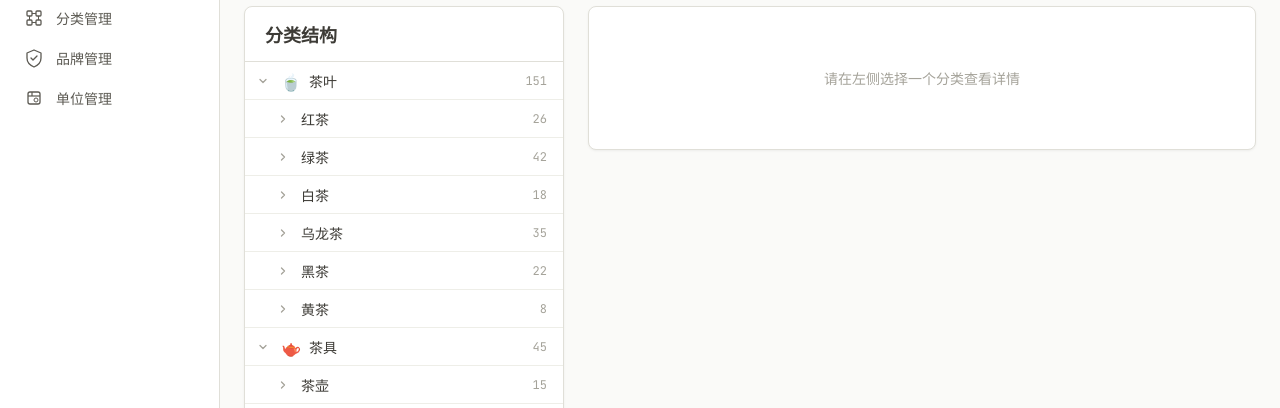
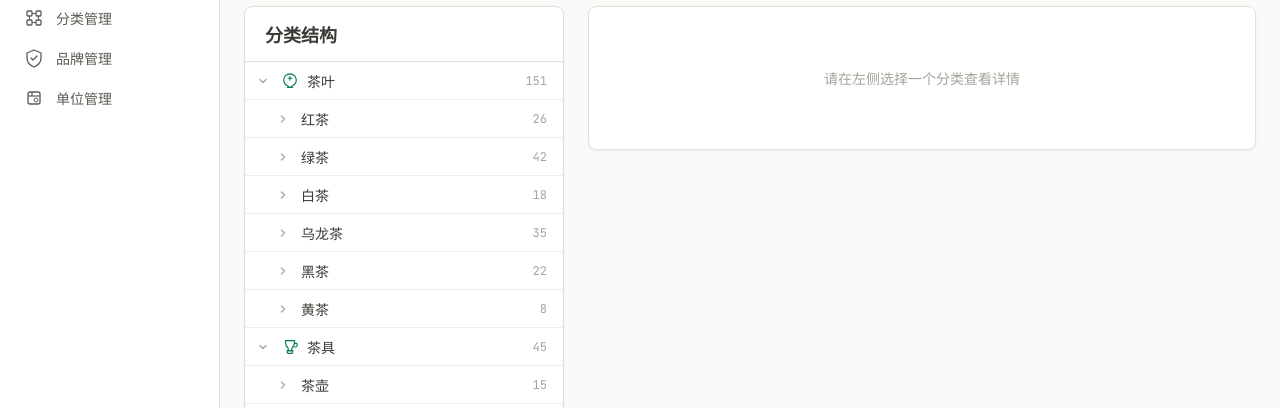
Before and after one commit to zsdxtw/dcbztea-buddy, a React (Vite) app: page /product/product-category in a window 1280 px wide. Shown: the part 327-735 px from the top of the page. Built offline with nearby package versions, Linux system fonts and the light colour scheme.

Commit message:
feat: 拉取并理解项目文件
Co-authored-by: traeagent <traeagent@users.noreply.github.com>

```diff
--- a/src/pages/product/ProductCategory.tsx
+++ b/src/pages/product/ProductCategory.tsx
@@ -11,17 +11,31 @@ import type { StatCardData } from '../../types';
 interface CategoryNode {
   id: string;
   name: string;
-  icon?: string;
+  icon?: React.ReactNode;
   sort: number;
   active: boolean;
   productCount: number;
   children?: CategoryNode[];
 }
 
+/* ── 一级分类图标（与侧边栏菜单图标风格一致，不重复） ── */
+const TeaCategoryIcon = () => (
+  <svg viewBox="0 0 20 20" fill="none"><path d="M10 2C6 2 3 5 3 9c0 3 2 5.5 5 6.5V17h4v-1.5c3-1 5-3.5 5-6.5 0-4-3-7-7-7z" stroke="currentColor" strokeWidth="1.3" strokeLinejoin="round"/><path d="M7 17h6" stroke="currentColor" strokeWidth="1.3" strokeLinecap="round"/><path d="M10 5v4M8 7h4" stroke="currentColor" strokeWidth="1.2" strokeLinecap="round"/></svg>
+);
+const TeawareCategoryIcon = () => (
+  <svg viewBox="0 0 20 20" fill="none"><path d="M5 3h10v2a8 8 0 01-3 6.3V14H8v-2.7A8 8 0 015 5V3z" stroke="currentColor" strokeWidth="1.3" strokeLinejoin="round"/><path d="M7 14h6v2a1 1 0 01-1 1H8a1 1 0 01-1-1v-2z" stroke="currentColor" strokeWidth="1.3"/><path d="M15 6h2a1 1 0 011 1v1a2 2 0 01-2 2h-1" stroke="currentColor" strokeWidth="1.2" strokeLinecap="round"/></svg>
+);
+const PeripheralCategoryIcon = () => (
+  <svg viewBox="0 0 20 20" fill="none"><path d="M10 2l2.5 5 5.5.8-4 3.9.9 5.5L10 14.7 5.1 17.2l.9-5.5-4-3.9L7.5 7z" stroke="currentColor" strokeWidth="1.3" strokeLinejoin="round"/></svg>
+);
+const OtherCategoryIcon = () => (
+  <svg viewBox="0 0 20 20" fill="none"><rect x="3" y="3" width="6" height="6" rx="1" stroke="currentColor" strokeWidth="1.3"/><rect x="11" y="3" width="6" height="6" rx="1" stroke="currentColor" strokeWidth="1.3"/><rect x="3" y="11" width="6" height="6" rx="1" stroke="currentColor" strokeWidth="1.3"/><rect x="11" y="11" width="6" height="6" rx="1" stroke="currentColor" strokeWidth="1.3"/></svg>
+);
+
 /* ── Mock 数据 ── */
 const initialCategories: CategoryNode[] = [
   {
-    id: 'tea', name: '茶叶', icon: '🍵', sort: 1, active: true, productCount: 151,
+    id: 'tea', name: '茶叶', icon: <TeaCategoryIcon />, sort: 1, active: true, productCount: 151,
     children: [
       {
         id: 'red-tea', name: '红茶', sort: 1, active: true, productCount: 26,
@@ -77,7 +91,7 @@ const initialCategories: CategoryNode[] = [
     ],
   },
   {
-    id: 'teaware', name: '茶具', icon: '🫖', sort: 2, active: true, productCount: 45,
+    id: 'teaware', name: '茶具', icon: <TeawareCategoryIcon />, sort: 2, active: true, productCount: 45,
     children: [
       {
         id: 'teapot', name: '茶壶', sort: 1, active: true, productCount: 15,
@@ -113,7 +127,7 @@ const initialCategories: CategoryNode[] = [
     ],
   },
   {
-    id: 'tea-peripheral', name: '茶周边', icon: '🎁', sort: 3, active: true, productCount: 38,
+    id: 'tea-peripheral', name: '茶周边', icon: <PeripheralCategoryIcon />, sort: 3, active: true, productCount: 38,
     children: [
       {
         id: 'tea-food', name: '茶食品', sort: 1, active: true, productCount: 15,
@@ -142,7 +156,7 @@ const initialCategories: CategoryNode[] = [
     ],
   },
   {
-    id: 'other', name: '其他', icon: '📦', sort: 4, active: true, productCount: 12,
+    id: 'other', name: '其他', icon: <OtherCategoryIcon />, sort: 4, active: true, productCount: 12,
     children: [
       {
         id: 'tea-water', name: '泡茶水', sort: 1, active: true, productCount: 6,
@@ -314,7 +328,7 @@ export default function ProductCategory() {
               <svg viewBox="0 0 12 12" fill="none"><path d="M4.5 3l3 3-3 3" stroke="currentColor" strokeWidth="1.3" strokeLinecap="round" strokeLinejoin="round"/></svg>
             )}
           </span>
-          {node.icon && <span className="category-tree-icon">{node.icon}</span>}
+          {node.icon && <span className="category-tree-icon" style={{ width: 18, height: 18, flexShrink: 0, color: 'var(--color-module-current-base)' }}>{node.icon}</span>}
           <span className="category-tree-name">{node.name}</span>
           <span className="category-tree-count">{node.productCount}</span>
           {!node.active && <span className="category-tree-inactive">停用</span>}
```
